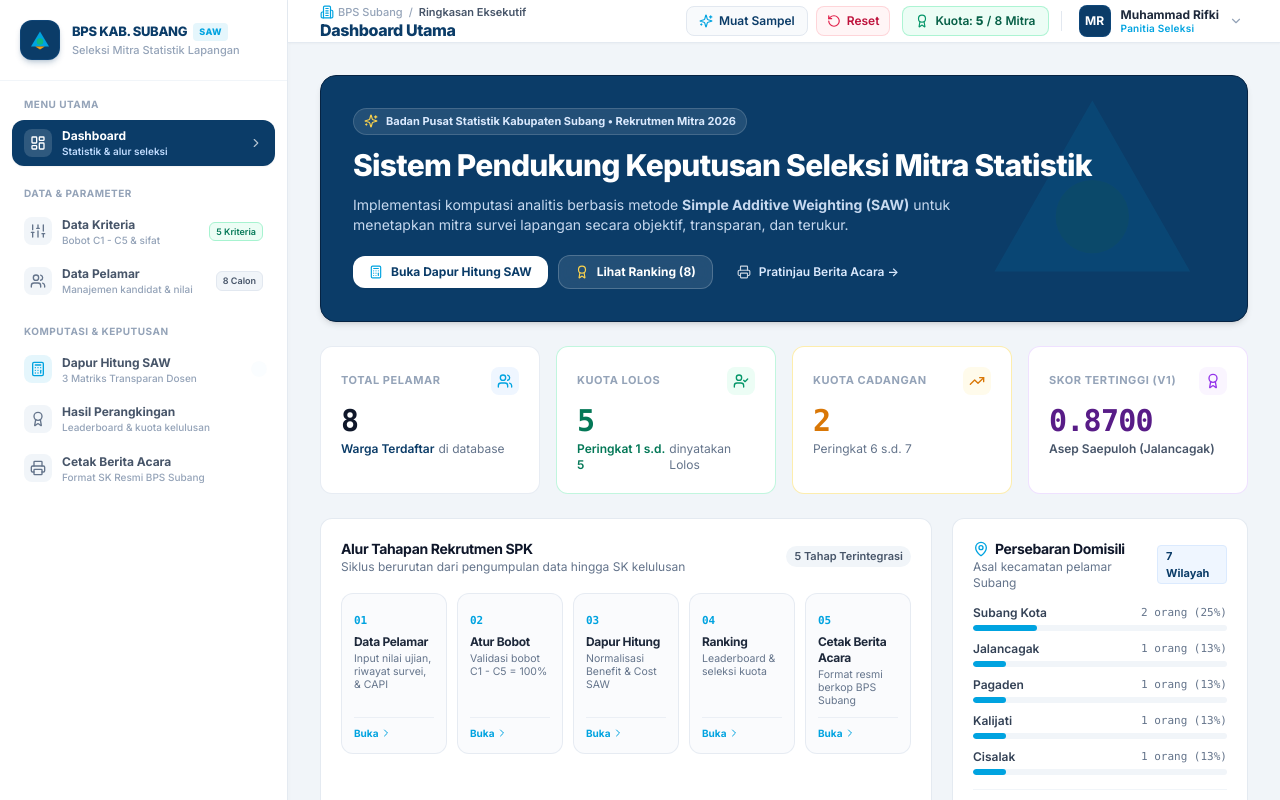
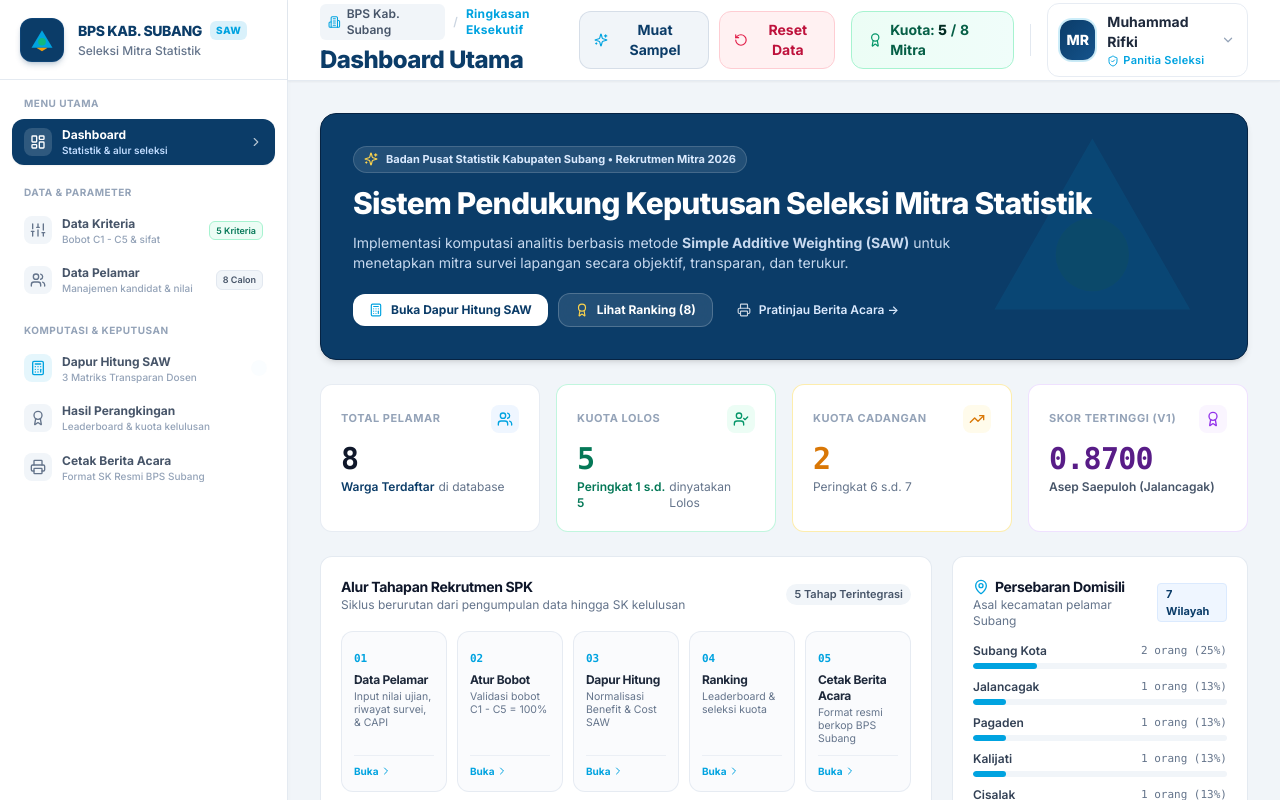
Before and after one commit to KiiiRifki14/Project-SPK, a React (Vite) app: page / in a window 1280 px wide. Shown: the top 800 px of the page. Built offline with nearby package versions, Linux system fonts and the light colour scheme.

Commit message:
fix(ui): enlarge header and sidebar to h-20 with spacious padding and clear hierarchy

```diff
--- a/src/components/Navbar.jsx
+++ b/src/components/Navbar.jsx
@@ -33,56 +33,56 @@ export default function Navbar({
   const currentInfo = tabTitles[activeTab] || tabTitles.dashboard;
 
   return (
-    <header className="sticky top-0 z-30 bg-white border-b border-slate-200/90 shadow-[0_1px_2px_rgba(0,0,0,0.03)] no-print">
-      <div className="px-4 sm:px-6 lg:px-8">
-        <div className="flex items-center justify-between h-15">
+    <header className="sticky top-0 z-30 bg-white/95 backdrop-blur-md border-b border-slate-200/90 shadow-sm no-print">
+      <div className="px-5 sm:px-7 lg:px-8">
+        <div className="flex items-center justify-between h-20">
           {/* Breadcrumb & Current Title */}
-          <div>
-            <div className="flex items-center gap-1.5 text-[11px] font-medium text-slate-400">
-              <span className="flex items-center gap-1 hover:text-slate-600">
-                <Building2 className="w-3.5 h-3.5 text-bps-blue" />
-                BPS Subang
+          <div className="flex flex-col justify-center">
+            <div className="flex items-center gap-2 text-xs font-semibold text-slate-400 mb-1">
+              <span className="inline-flex items-center gap-1.5 px-2 py-0.5 rounded-md bg-slate-100 text-slate-600 hover:text-bps-navy hover:bg-slate-200/70 transition-colors">
+                <Building2 className="w-3.5 h-3.5 text-bps-blue" aria-hidden="true" />
+                BPS Kab. Subang
               </span>
-              <span>/</span>
-              <span className="text-slate-600 font-semibold">{currentInfo.category}</span>
+              <span className="text-slate-300">/</span>
+              <span className="text-bps-blue font-bold tracking-wide">{currentInfo.category}</span>
             </div>
-            <h1 className="text-base font-extrabold text-bps-navy tracking-tight leading-none mt-0.5">
+            <h1 className="text-xl sm:text-2xl font-black text-bps-navy tracking-tight leading-snug">
               {currentInfo.title}
             </h1>
           </div>
 
           {/* Quick Action Buttons & Profile */}
-          <div className="flex items-center gap-2 sm:gap-3">
+          <div className="flex items-center gap-3 sm:gap-4">
             {/* Action Buttons */}
-            <div className="hidden sm:flex items-center gap-2">
+            <div className="hidden sm:flex items-center gap-2.5">
               <button
                 onClick={onLoadSample}
-                className="inline-flex items-center gap-1.5 px-3 py-1.5 rounded-lg text-xs font-semibold text-bps-navy bg-slate-50 hover:bg-slate-100 border border-slate-200 transition-all active:scale-95 focus-ring"
+                className="inline-flex items-center gap-2 px-3.5 py-2 rounded-xl text-xs sm:text-sm font-bold text-bps-navy bg-slate-100 hover:bg-slate-200/80 border border-slate-300/70 transition-all active:scale-95 shadow-xs focus-ring"
                 title="Muat ulang 8 data pelamar asli Subang"
               >
-                <Sparkles className="w-3.5 h-3.5 text-bps-blue" aria-hidden="true" />
+                <Sparkles className="w-4 h-4 text-bps-blue" aria-hidden="true" />
                 Muat Sampel
               </button>
               <button
                 onClick={onResetData}
-                className="inline-flex items-center gap-1.5 px-2.5 py-1.5 rounded-lg text-xs font-semibold text-rose-700 bg-rose-50/70 hover:bg-rose-100 border border-rose-200/80 transition-all active:scale-95 focus-ring"
+                className="inline-flex items-center gap-2 px-3.5 py-2 rounded-xl text-xs sm:text-sm font-bold text-rose-700 bg-rose-50 hover:bg-rose-100 border border-rose-200 transition-all active:scale-95 shadow-xs focus-ring"
                 title="Reset seluruh data ke kondisi awal"
               >
-                <RotateCcw className="w-3.5 h-3.5 text-rose-600" aria-hidden="true" />
-                Reset
+                <RotateCcw className="w-4 h-4 text-rose-600" aria-hidden="true" />
+                Reset Data
               </button>
             </div>
 
             {/* Quota Badge Indicator */}
             {summary && summary.totalPelamar > 0 && (
-              <div className="hidden lg:flex items-center gap-1.5 px-3 py-1.5 rounded-lg bg-emerald-50 border border-emerald-200/90 text-xs font-semibold text-emerald-800 tabular-nums">
-                <Award className="w-3.5 h-3.5 text-emerald-600" aria-hidden="true" />
-                <span>Kuota: <strong>{summary.kuotaLolos}</strong> / {summary.totalPelamar} Mitra</span>
+              <div className="hidden lg:flex items-center gap-2 px-4 py-2 rounded-xl bg-gradient-to-r from-emerald-50 to-teal-50 border border-emerald-200 text-xs sm:text-sm font-bold text-emerald-800 shadow-xs tabular-nums">
+                <Award className="w-4 h-4 text-emerald-600" aria-hidden="true" />
+                <span>Kuota: <strong className="text-emerald-950 font-black">{summary.kuotaLolos}</strong> / {summary.totalPelamar} Mitra</span>
               </div>
             )}
 
             {/* Divider */}
-            <div className="h-5 w-[1px] bg-slate-200 hidden sm:block" />
+            <div className="h-8 w-px bg-slate-200 hidden sm:block" />
 
             {/* Profile Avatar & Role Switcher */}
             <div className="relative">
@@ -91,66 +91,68 @@ export default function Navbar({
                 aria-haspopup="true"
                 aria-expanded={showRoleDropdown}
                 aria-label="Pengaturan profil dan simulasi peran"
-                className="flex items-center gap-2.5 p-1 rounded-xl hover:bg-slate-50 transition-all border border-transparent hover:border-slate-200 focus-ring"
+                className="flex items-center gap-3 p-1.5 sm:px-3 sm:py-2 rounded-xl hover:bg-slate-100/90 transition-all border border-slate-200/80 hover:border-slate-300 shadow-xs focus-ring"
               >
-                <div className="w-8 h-8 rounded-lg bg-bps-navy text-white flex items-center justify-center font-bold text-xs shadow-xs border border-bps-navy-light/50">
+                <div className="w-10 h-10 rounded-xl bg-gradient-to-br from-bps-navy to-bps-navy-light text-white flex items-center justify-center font-black text-sm shadow-sm ring-2 ring-bps-blue/20">
                   MR
                 </div>
                 <div className="text-left hidden md:block">
-                  <p className="text-xs font-bold text-slate-800 leading-tight">
+                  <p className="text-xs sm:text-sm font-bold text-slate-800 leading-tight">
                     Muhammad Rifki
                   </p>
-                  <p className="text-[10px] text-bps-blue font-semibold tracking-wide leading-tight">
+                  <p className="text-[11px] text-bps-blue font-semibold tracking-wide leading-tight flex items-center gap-1 mt-0.5">
+                    <ShieldCheck className="w-3 h-3 text-bps-blue" aria-hidden="true" />
                     {activeRole === 'superadmin' ? 'Superadmin BPS' : 'Panitia Seleksi'}
                   </p>
                 </div>
-                <ChevronDown className="w-3.5 h-3.5 text-slate-400" aria-hidden="true" />
+                <ChevronDown className="w-4 h-4 text-slate-400" aria-hidden="true" />
               </button>
 
               {/* Dropdown Menu */}
               {showRoleDropdown && (
                 <div
                   role="menu"
-                  className="absolute right-0 mt-2 w-60 bg-white rounded-xl shadow-xl border border-slate-200 p-2 z-50 animate-fade-in"
+                  className="absolute right-0 mt-2.5 w-64 bg-white rounded-2xl shadow-xl border border-slate-200 p-2 z-50 animate-fade-in"
                 >
-                  <div className="px-3 py-2 border-b border-slate-100">
-                    <p className="text-xs font-bold text-slate-800">Pengaturan Peran (Demo)</p>
-                    <p className="text-[11px] text-slate-400">Ubah peran untuk simulasi pengujian</p>
+                  <div className="px-3.5 py-2.5 border-b border-slate-100">
+                    <p className="text-xs font-bold text-slate-800">Pengaturan Peran (Simulasi)</p>
+                    <p className="text-[11px] text-slate-400">Pilih mode akses untuk pengujian sistem</p>
                   </div>
-                  <div className="py-1 space-y-1">
+                  <div className="py-1.5 space-y-1">
                     <button
                       role="menuitem"
                       onClick={() => {
                         onChangeRole('panitia');
                         setShowRoleDropdown(false);
                       }}
-                      className={`w-full flex items-center gap-2.5 px-3 py-2 rounded-lg text-xs font-medium transition-colors ${
+                      className={`w-full flex items-center gap-3 px-3 py-2.5 rounded-xl text-xs font-medium transition-colors ${
                         activeRole === 'panitia'
-                          ? 'bg-blue-50 text-bps-navy font-bold'
+                          ? 'bg-blue-50/80 text-bps-navy font-bold border border-blue-100'
                           : 'text-slate-600 hover:bg-slate-50'
                       }`}
                     >
                       <UserCheck className="w-4 h-4 text-bps-blue" />
                       <div>
-                        <p className="leading-tight text-left">Panitia Seleksi</p>
+                        <p className="leading-tight text-left font-bold">Panitia Seleksi</p>
                         <p className="text-[10px] text-slate-400 text-left">Muhammad Rifki (D3 SI)</p>
                       </div>
                     </button>
                     <button
+                      role="menuitem"
                       onClick={() => {
                         onChangeRole('superadmin');
                         setShowRoleDropdown(false);
                       }}
-                      className={`w-full flex items-center gap-2.5 px-3 py-2 rounded-lg text-xs font-medium transition-colors ${
+                      className={`w-full flex items-center gap-3 px-3 py-2.5 rounded-xl text-xs font-medium transition-colors ${
                         activeRole === 'superadmin'
-                          ? 'bg-blue-50 text-bps-navy font-bold'
+                          ? 'bg-blue-50/80 text-bps-navy font-bold border border-blue-100'
                           : 'text-slate-600 hover:bg-slate-50'
                       }`}
                     >
                       <ShieldCheck className="w-4 h-4 text-emerald-600" />
                       <div>
-                        <p className="leading-tight text-left">Superadmin BPS Subang</p>
-                        <p className="text-[10px] text-slate-400 text-left">Hak akses penuh sistem</p>
+                        <p className="leading-tight text-left font-bold">Superadmin BPS Subang</p>
+                        <p className="text-[10px] text-slate-400 text-left">Hak akses penuh sistem & kriteria</p>
                       </div>
                     </button>
                   </div>
@@ -161,18 +163,18 @@ export default function Navbar({
                         onLoadSample();
                         setShowRoleDropdown(false);
                       }}
-                      className="w-full text-left px-3 py-1.5 text-xs text-bps-navy hover:bg-slate-50 rounded-lg flex items-center gap-2"
+                      className="w-full text-left px-3 py-2 text-xs font-bold text-bps-navy hover:bg-slate-50 rounded-xl flex items-center gap-2"
                     >
-                      <Sparkles className="w-3.5 h-3.5 text-bps-blue" /> Muat Sampel Subang
+                      <Sparkles className="w-4 h-4 text-bps-blue" /> Muat Sampel Subang
                     </button>
                     <button
                       onClick={() => {
                         onResetData();
                         setShowRoleDropdown(false);
                       }}
-                      className="w-full text-left px-3 py-1.5 text-xs text-rose-600 hover:bg-rose-50 rounded-lg flex items-center gap-2"
+                      className="w-full text-left px-3 py-2 text-xs font-bold text-rose-600 hover:bg-rose-50 rounded-xl flex items-center gap-2"
                     >
-                      <RotateCcw className="w-3.5 h-3.5" /> Reset Data Awal
+                      <RotateCcw className="w-4 h-4" /> Reset Data Awal
                     </button>
                   </div>
                 </div>
--- a/src/components/Sidebar.jsx
+++ b/src/components/Sidebar.jsx
@@ -76,26 +76,26 @@ export default function Sidebar({ activeTab, setActiveTab, pelamarCount, kriteri
     <aside className="w-full md:w-64 lg:w-72 bg-white border-r border-slate-200/90 flex-shrink-0 flex flex-col justify-between no-print shadow-[1px_0_4px_rgba(0,0,0,0.02)] min-h-screen">
       <div>
         {/* Brand Header */}
-        <div className="p-4 sm:p-5 border-b border-slate-100 flex items-center gap-3">
-          <div className="w-10 h-10 rounded-xl bg-bps-navy flex items-center justify-center text-white shadow-md shadow-bps-navy/20 flex-shrink-0 border border-bps-navy-light/40">
+        <div className="h-20 px-5 border-b border-slate-200/90 flex items-center gap-3.5 bg-white">
+          <div className="w-11 h-11 rounded-xl bg-bps-navy flex items-center justify-center text-white shadow-md shadow-bps-navy/20 flex-shrink-0 border border-bps-navy-light/40">
             {/* Logo BPS Geometry */}
-            <svg viewBox="0 0 40 40" className="w-6 h-6">
+            <svg viewBox="0 0 40 40" className="w-7 h-7">
               <polygon points="20,6 35,31 5,31" fill="#00A3E0" />
               <circle cx="20" cy="22.5" r="5.5" fill="#10B981" />
               <polygon points="12,31 28,31 20,36" fill="#F59E0B" />
             </svg>
           </div>
           <div className="min-w-0">
-            <div className="flex items-center gap-1.5">
-              <span className="font-extrabold text-[13px] text-bps-navy tracking-tight truncate">
+            <div className="flex items-center gap-2">
+              <span className="font-black text-sm text-bps-navy tracking-tight truncate">
                 BPS KAB. SUBANG
               </span>
-              <span className="px-1.5 py-0.5 text-[9px] font-black rounded bg-bps-blue/10 text-bps-blue uppercase tracking-wider">
+              <span className="px-1.5 py-0.5 text-[10px] font-black rounded-md bg-bps-blue/15 text-bps-blue uppercase tracking-wider">
                 SAW
               </span>
             </div>
-            <p className="text-[11px] text-slate-400 font-medium truncate">
-              Seleksi Mitra Statistik Lapangan
+            <p className="text-xs text-slate-500 font-medium truncate mt-0.5">
+              Seleksi Mitra Statistik
             </p>
           </div>
         </div>
```
